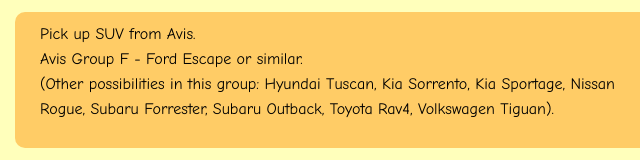
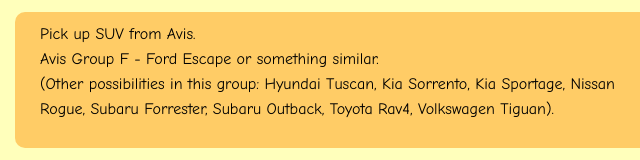
Before and after one commit to davehendy/hendytrip, a plain HTML site: page hendytrip/usa2015/home.html in a window 1280 px wide. Both pictures are taken after a click on the button "Day 1 (Sat)". Shown: the part 518-678 px from the top of the page, 315-955 px from the left. Drawn offline with nearby package versions, Linux system fonts and the light colour scheme.

Commit message:
Slight text change in rental car description.

```diff
--- a/hendytrip/usa2015/home.html
+++ b/hendytrip/usa2015/home.html
@@ -109,7 +109,7 @@
       	<p>
       	Pick up SUV from Avis.
         <br />
-        Avis Group F - Ford Escape or similar.
+        Avis Group F - Ford Escape or something similar.
         <br />
         (Other possibilities in this group: Hyundai Tuscan, Kia Sorrento, Kia Sportage, Nissan Rogue, Subaru Forrester, Subaru Outback, Toyota Rav4, Volkswagen Tiguan).
        </p>
```
